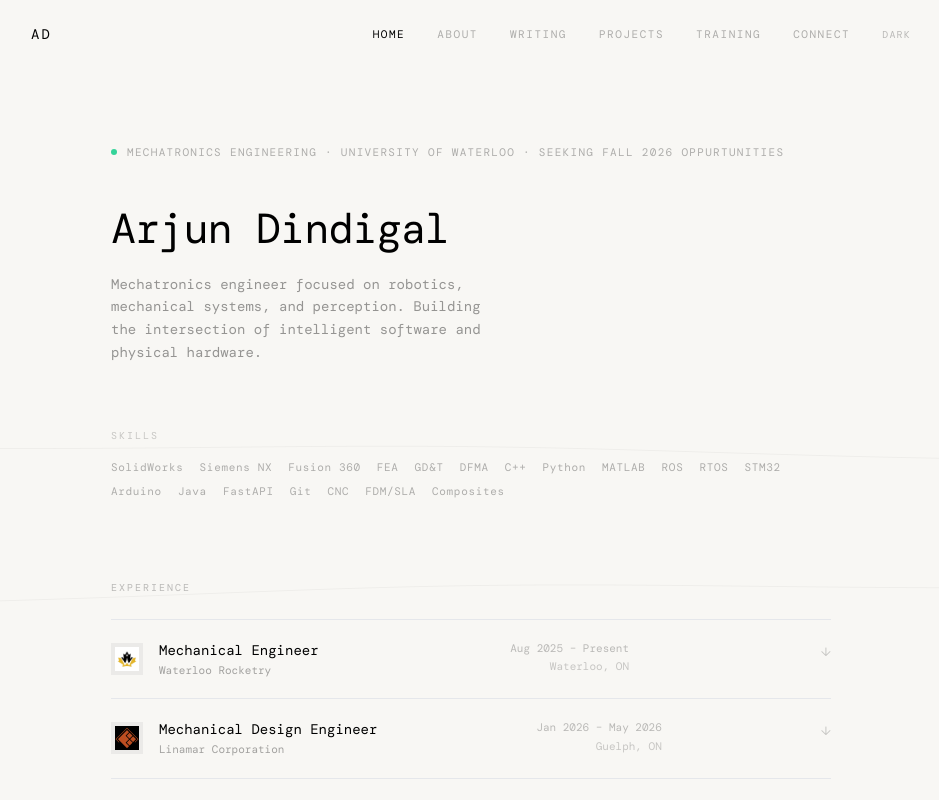
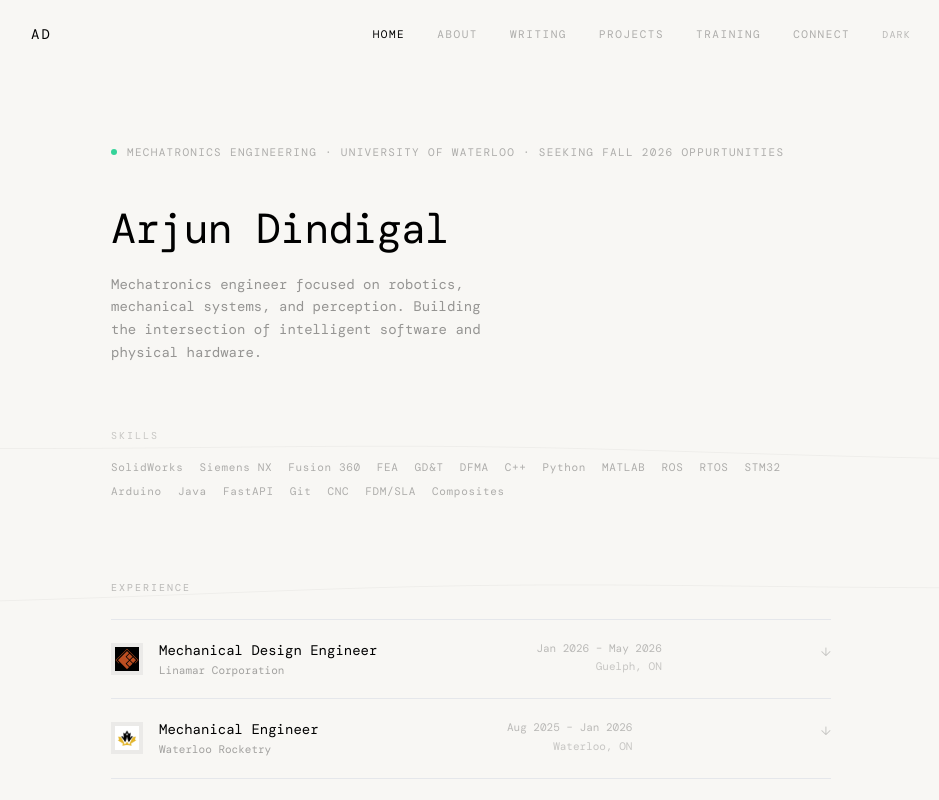
Before and after one commit to arjD9/arjd-portfolio, a Next.js app: page / in a window 1280 px wide. Shown: the top 800 px of the page, without its empty margins (169-1108 px from the left). Built offline with nearby package versions, Linux system fonts and the light colour scheme.

Commit message:
Fix experience order and layout alignment

```diff
--- a/components/Portfolio.tsx
+++ b/components/Portfolio.tsx
@@ -20,9 +20,9 @@ const EXP_LOGOS: Record<string, string> = {
 }
 
 const EXPERIENCES = [
-  { id:'rocketry', initials:'WR', title:'Mechanical Engineer',         company:'Waterloo Rocketry',           location:'Waterloo, ON', date:'Aug 2025 – Present',  tags:['Test fixtures','3D printing','Propulsion','Telemetry'], bullets:['Built test fixtures and camera systems for 10+ static engine tests with real-time telemetry.','Designed 3D-printed enclosures and support structures for harsh testing environments.','Assembled and calibrated propulsion systems within 5% of predicted thrust.'] },
-  { id:'linamar',  initials:'LN', title:'Mechanical Design Engineer',  company:'Linamar Corporation',         location:'Guelph, ON',   date:'Jan 2026 – May 2026', tags:['SolidWorks','GD&T','DFMA','FEA','FDM/SLA'],            bullets:['Designed & validated 10+ production fixtures using SolidWorks with GD&T and DFMA principles.','Cut cycle times 20–40 s/op through fixture & ergonomics redesigns with machinists.','Reverse engineered failed robotic components; produced CAD models and fabricated replacements.','Reduced defective parts by 10%+ through fixture redesigns and optimised part handling.','Full concept → CAD → fabrication → validation ownership deployed on shop floor.'] },
-  { id:'pratyin',  initials:'PI', title:'Software Development Intern', company:'Pratyin Infotech Consulting', location:'Toronto, ON',  date:'May 2025 – Aug 2025', tags:['Java','FastAPI','Python','Agile'],                      bullets:['Java + FastAPI integration syncing 5,000+ invoices with 99.7% accuracy.','Automated Python data pipelines processing 200,000 records/month, cutting manual work by 20%.','Shipped 2 production-ready features in 2 months, zero critical bugs deployed.'] },
+  { id:'linamar', initials:'LN', title:'Mechanical Design Engineer', company:'Linamar Corporation', location:'Guelph, ON', date:'Jan 2026 – May 2026', tags:['SolidWorks','GD&T','DFMA','FEA','FDM/SLA'], bullets:['Designed & validated 10+ production fixtures using SolidWorks with GD&T and DFMA principles.','Cut cycle times 20–40 s/op through fixture & ergonomics redesigns with machinists.','Reverse engineered failed robotic components; produced CAD models and fabricated replacements.','Reduced defective parts by 10%+ through fixture redesigns and optimised part handling.','Full concept → CAD → fabrication → validation ownership deployed on shop floor.'] },
+  { id:'rocketry', initials:'WR', title:'Mechanical Engineer', company:'Waterloo Rocketry', location:'Waterloo, ON', date:'Aug 2025 – Jan 2026', tags:['Test fixtures','3D printing','Propulsion','Telemetry'], bullets:['Built test fixtures and camera systems for 10+ static engine tests with real-time telemetry.','Designed 3D-printed enclosures and support structures for harsh testing environments.','Assembled and calibrated propulsion systems within 5% of predicted thrust.'] },
+  { id:'pratyin', initials:'PI', title:'Software Development Intern', company:'Pratyin Infotech Consulting', location:'Toronto, ON', date:'May 2025 – Aug 2025', tags:['Java','FastAPI','Python','Agile'], bullets:['Java + FastAPI integration syncing 5,000+ invoices with 99.7% accuracy.','Automated Python data pipelines processing 200,000 records/month, cutting manual work by 20%.','Shipped 2 production-ready features in 2 months, zero critical bugs deployed.'] },
 ]
 
 const PROJECTS = [
```
